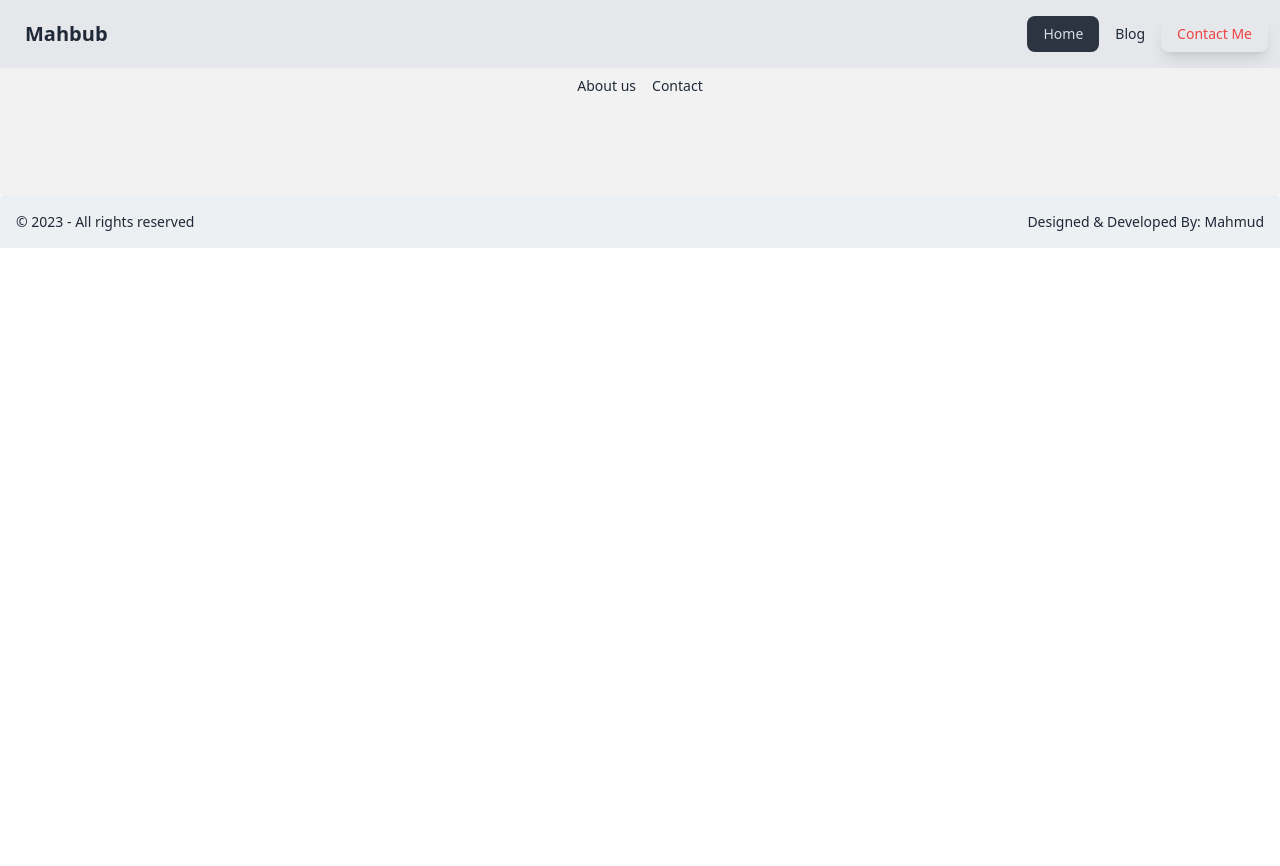
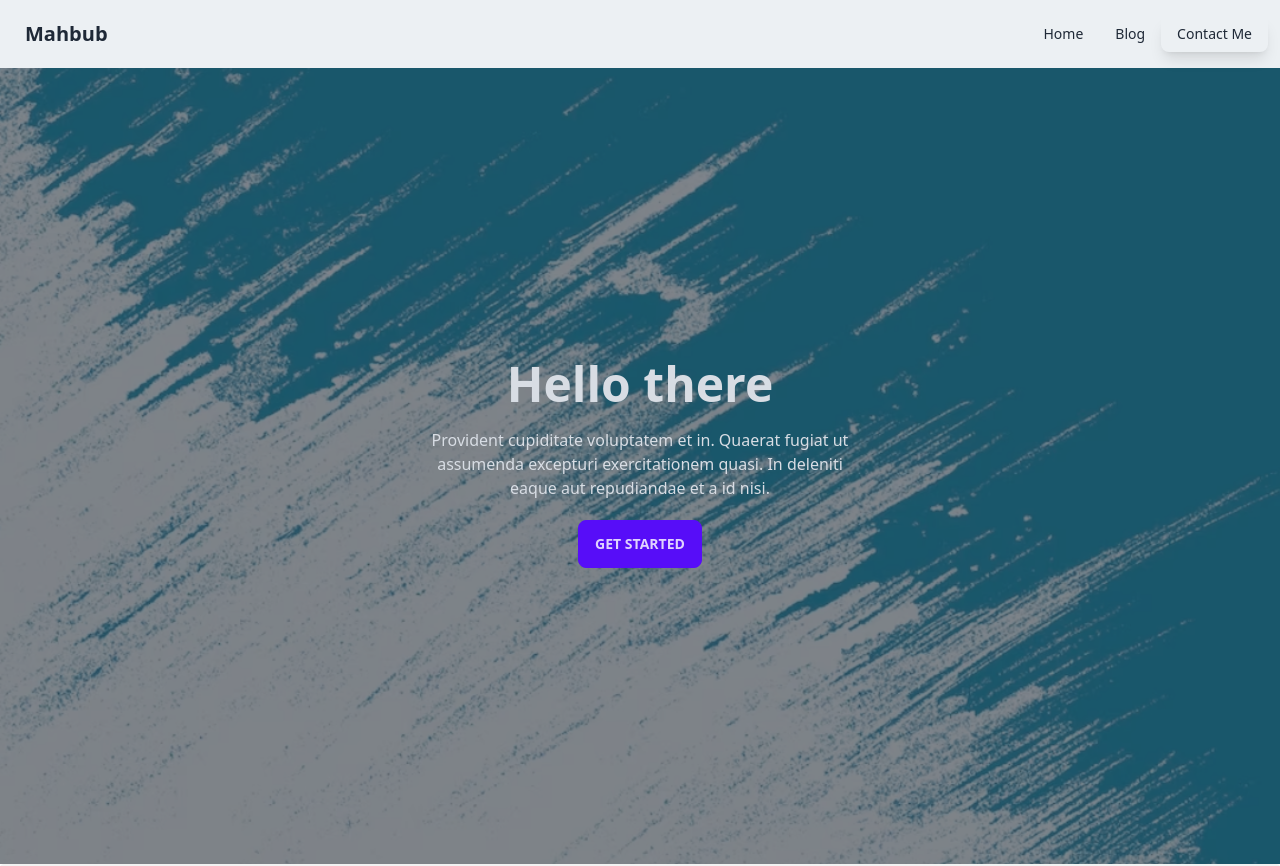
Before and after one commit to mahmud-bhuiyan/mahbub-portfolio, a React (Vite) app: page / in a window 1280 px wide. Shown: the top 866 px of the page. Before the commit the page ends 800 px from the top, so only its background shows below. Built offline with nearby package versions, Linux system fonts and the light colour scheme; some icons are missing.

Commit message:
banner added

```diff
--- a/src/Layout/MainLayout.jsx
+++ b/src/Layout/MainLayout.jsx
@@ -6,7 +6,7 @@ const MainLayout = () => {
   return (
     <div>
       <Navbar></Navbar>
-      <div className="max-w-screen-2xl mx-auto">
+      <div className="max-w-screen-2xl mx-auto pt-16">
         <Outlet></Outlet>
         <Footer></Footer>
       </div>
--- /dev/null
+++ b/src/Pages/Blog/Blog.jsx
@@ -0,0 +1,5 @@
+const Blog = () => {
+  return <div>This is Blog Page</div>;
+};
+
+export default Blog;
--- /dev/null
+++ b/src/Pages/Contact/Contact.jsx
@@ -0,0 +1,9 @@
+const Contact = () => {
+  return (
+    <div>
+      <h3>This is Contact page</h3>
+    </div>
+  );
+};
+
+export default Contact;
--- /dev/null
+++ b/src/Pages/ErrorPage/ErrorPage.jsx
@@ -0,0 +1,31 @@
+import { Link, useRouteError } from "react-router-dom";
+
+const ErrorPage = () => {
+  const { status } = useRouteError();
+  return (
+    <>
+      <div
+        className="hero min-h-screen"
+        style={{
+          backgroundImage: `url("https://i.ibb.co/pJbVwcn/404-error-page-1.jpg")`,
+        }}
+      >
+        <div className="hero-content text-center text-neutral-content">
+          <div className="max-w-md">
+            <h1 className="mb-5 text-6xl font-bold bg-yellow-400 rounded-xl p-2 text-black">
+              {status || "404"}
+            </h1>
+            <Link
+              to="/"
+              className="btn btn-primary btn-lg font-bold normal-case mt-96"
+            >
+              Back to Homepage
+            </Link>
+          </div>
+        </div>
+      </div>
+    </>
+  );
+};
+
+export default ErrorPage;
--- /dev/null
+++ b/src/Pages/Home/Banner/Banner.jsx
@@ -0,0 +1,25 @@
+const Banner = () => {
+  return (
+    <>
+      <div
+        className="hero min-h-screen"
+        style={{ backgroundImage: "url('/public/bg.png')" }}
+      >
+        <div className="hero-overlay bg-opacity-60"></div>
+        <div className="hero-content text-center text-neutral-content">
+          <div className="max-w-md">
+            <h1 className="mb-5 text-5xl font-bold">Hello there</h1>
+            <p className="mb-5">
+              Provident cupiditate voluptatem et in. Quaerat fugiat ut assumenda
+              excepturi exercitationem quasi. In deleniti eaque aut repudiandae
+              et a id nisi.
+            </p>
+            <button className="btn btn-primary">Get Started</button>
+          </div>
+        </div>
+      </div>
+    </>
+  );
+};
+
+export default Banner;
--- a/src/Pages/Home/Home/Home.jsx
+++ b/src/Pages/Home/Home/Home.jsx
@@ -1,7 +1,9 @@
+import Banner from "../Banner/Banner";
+
 const Home = () => {
   return (
     <div>
-      <h3 className="text-3xl">This is home</h3>
+      <Banner></Banner>
     </div>
   );
 };
--- a/src/Pages/Shared/Navbar/Navbar.jsx
+++ b/src/Pages/Shared/Navbar/Navbar.jsx
@@ -1,33 +1,25 @@
-import { NavLink } from "react-router-dom";
+import { Link } from "react-router-dom";
 
 const Navbar = () => {
   const navLinks = (
     <>
       <li>
-        <NavLink exact to="/" className="nav-link" activeClassName="active">
-          Home
-        </NavLink>
+        <Link to="/">Home</Link>
       </li>
       <li>
-        <NavLink to="/blog" className="nav-link" activeClassName="active">
-          Blog
-        </NavLink>
+        <Link to="/blog">Blog</Link>
       </li>
       <li>
-        <NavLink
-          to="/contact"
-          className="nav-link text-red-500 shadow-lg"
-          activeClassName="active"
-        >
+        <Link to="/contact" className="shadow-lg">
           Contact Me
-        </NavLink>
+        </Link>
       </li>
     </>
   );
 
   return (
     <div>
-      <div className="navbar bg-gray-200 flex justify-between items-center fixed z-10">
+      <div className="navbar bg-[#ECF0F3] flex justify-between items-center fixed z-10">
         <div className="navbar-start">
           <div className="dropdown">
             <label tabIndex={0} className="btn btn-ghost lg:hidden">
@@ -53,9 +45,9 @@ const Navbar = () => {
               {navLinks}
             </ul>
           </div>
-          <NavLink exact to="/" className="btn btn-ghost normal-case text-xl">
+          <Link to="/" className="btn btn-ghost normal-case text-xl">
             Mahbub
-          </NavLink>
+          </Link>
         </div>
 
         <div className="navbar-end">
--- a/src/Router/Router.jsx
+++ b/src/Router/Router.jsx
@@ -1,15 +1,27 @@
 import { createBrowserRouter } from "react-router-dom";
 import MainLayout from "../Layout/MainLayout";
 import Home from "../Pages/Home/Home/Home";
+import Blog from "../Pages/Blog/Blog";
+import Contact from "../Pages/Contact/Contact";
+import ErrorPage from "../Pages/ErrorPage/ErrorPage";
 
 const router = createBrowserRouter([
   {
     path: "/",
     element: <MainLayout></MainLayout>,
+    errorElement: <ErrorPage></ErrorPage>,
     children: [
       {
         path: "/",
         element: <Home></Home>,
+      },
+      {
+        path: "/blog",
+        element: <Blog></Blog>,
+      },
+      {
+        path: "/contact",
+        element: <Contact></Contact>,
       },
     ],
   },
```
Also changed, not shown: public/bg.png (added).
